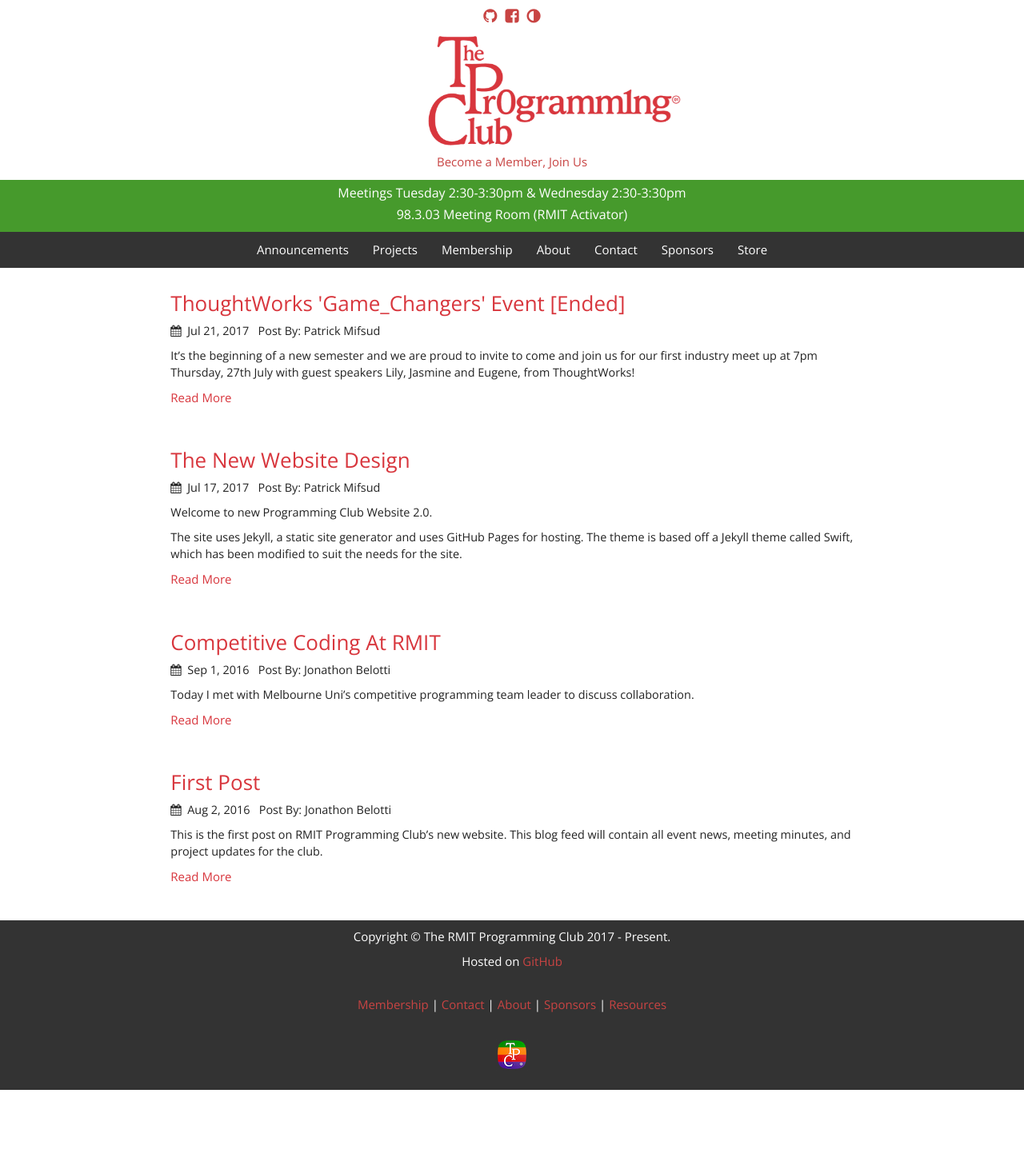
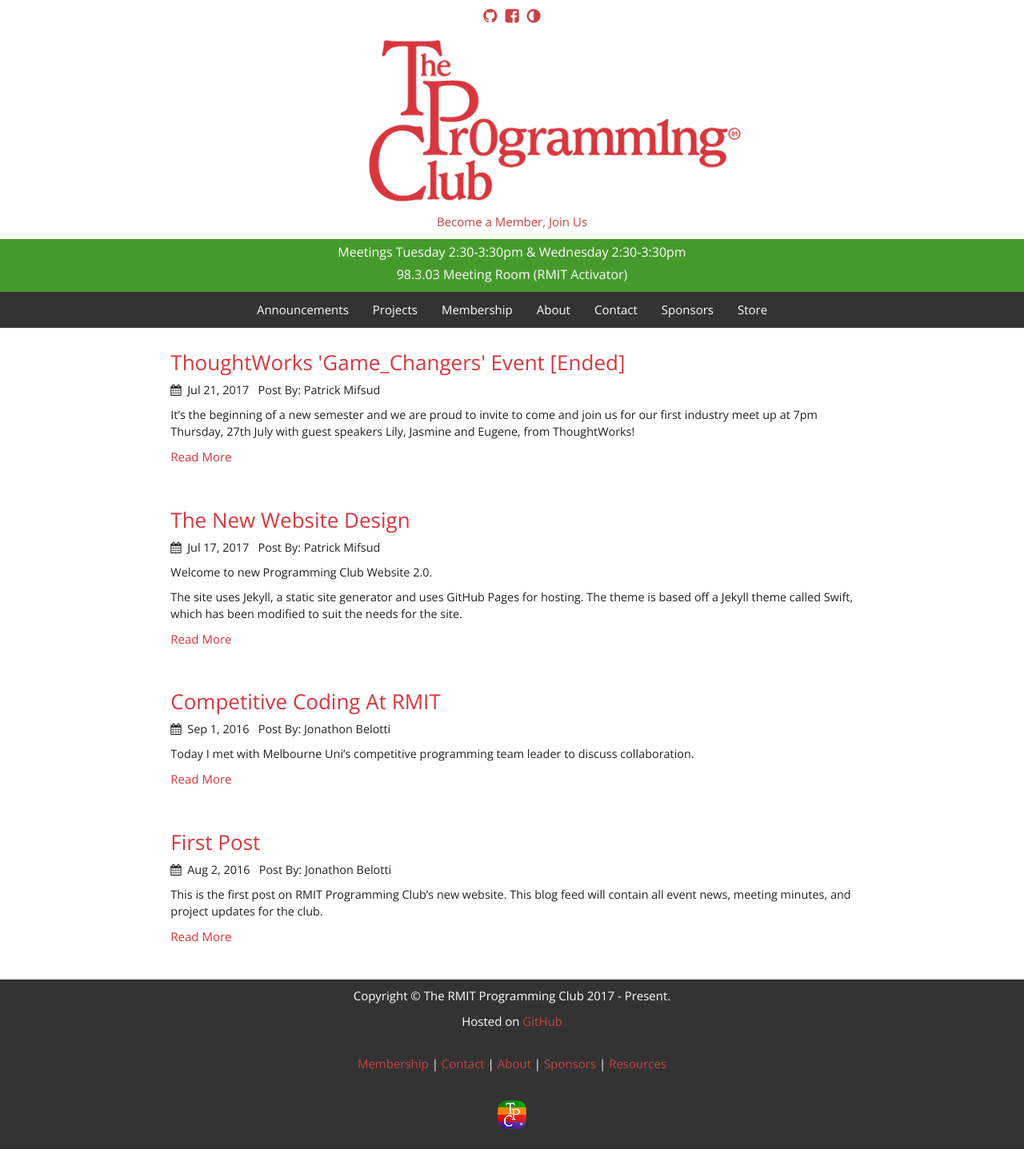
Before and after one commit to rmit-programming-club/rmit-programming-club.github.io, a Jekyll site: the page built from index.html, in a window 1280 px wide. Shown: the whole page at 80% size. Built offline with Jekyll 4.4.1, drawn with Linux system fonts in a browser that asks for light colours; nearby versions of some CDN libraries; before the commit the page ends 1363 px from its top, so only the background shows below that.

Commit message:
Revert "Resized Logo"
This reverts commit f32f75858cb938321f2fb859b37c8b372b9daebb.

```diff
--- a/_sass/_layout.scss
+++ b/_sass/_layout.scss
@@ -48,7 +48,7 @@
 }
 
 .logo {
-	width: 330px;
+	max-width: 38%;
 	display: block;
     margin-left: auto;
     margin-right: auto;
```
